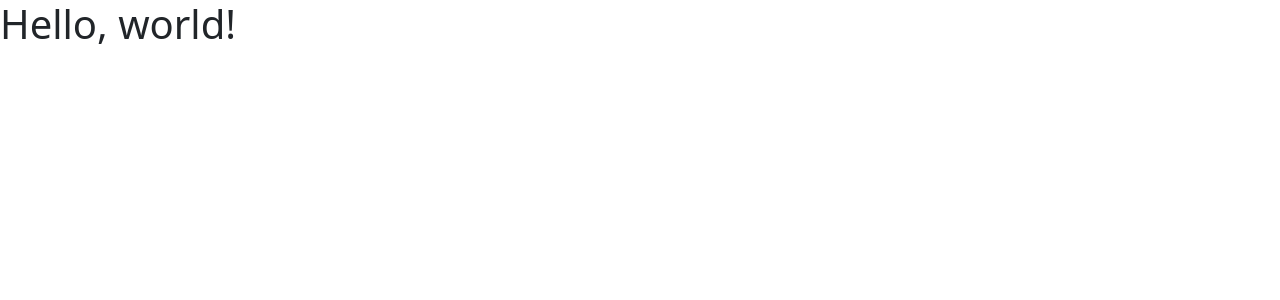
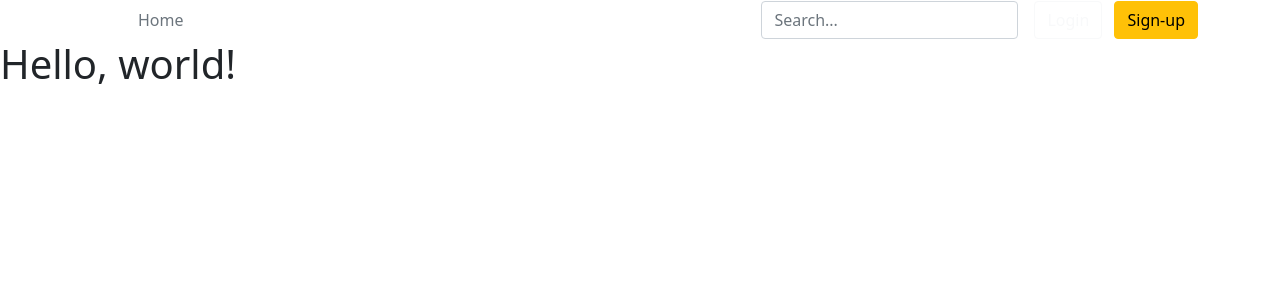
Before and after one commit to Pozzee21/JereLanding, a Flask app: page /home2 in a window 1280 px wide. Shown: the top 300 px of the page. Run offline with Flask 2, Linux system fonts and the light colour scheme.

Commit message:
next time

```diff
--- a/templates/home2.html
+++ b/templates/home2.html
@@ -9,7 +9,30 @@
     <link href="https://cdn.jsdelivr.net/npm/bootstrap@5.1.3/dist/css/bootstrap.min.css" rel="stylesheet" integrity="sha384-1BmE4kWBq78iYhFldvKuhfTAU6auU8tT94WrHftjDbrCEXSU1oBoqyl2QvZ6jIW3" crossorigin="anonymous">
 
     <title>Hello, world!</title>
+    <div class="container">
+      <div class="d-flex flex-wrap align-items-center justify-content-center justify-content-lg-start">
+        <a href="/" class="d-flex align-items-center mb-2 mb-lg-0 text-white text-decoration-none">
+          <svg class="bi me-2" width="40" height="32" role="img" aria-label="Bootstrap"><use xlink:href="#bootstrap"></use></svg>
+        </a>
 
+        <ul class="nav col-12 col-lg-auto me-lg-auto mb-2 justify-content-center mb-md-0">
+          <li><a href="#" class="nav-link px-2 text-secondary">Home</a></li>
+          <li><a href="#" class="nav-link px-2 text-white">Features</a></li>
+          <li><a href="#" class="nav-link px-2 text-white">Pricing</a></li>
+          <li><a href="#" class="nav-link px-2 text-white">FAQs</a></li>
+          <li><a href="#" class="nav-link px-2 text-white">About</a></li>
+        </ul>
+
+        <form class="col-12 col-lg-auto mb-3 mb-lg-0 me-lg-3">
+          <input type="search" class="form-control form-control-dark" placeholder="Search..." aria-label="Search">
+        </form>
+
+        <div class="text-end">
+          <button type="button" class="btn btn-outline-light me-2">Login</button>
+          <button type="button" class="btn btn-warning">Sign-up</button>
+        </div>
+      </div>
+    </div>
   </head>
   <body>
 
```
